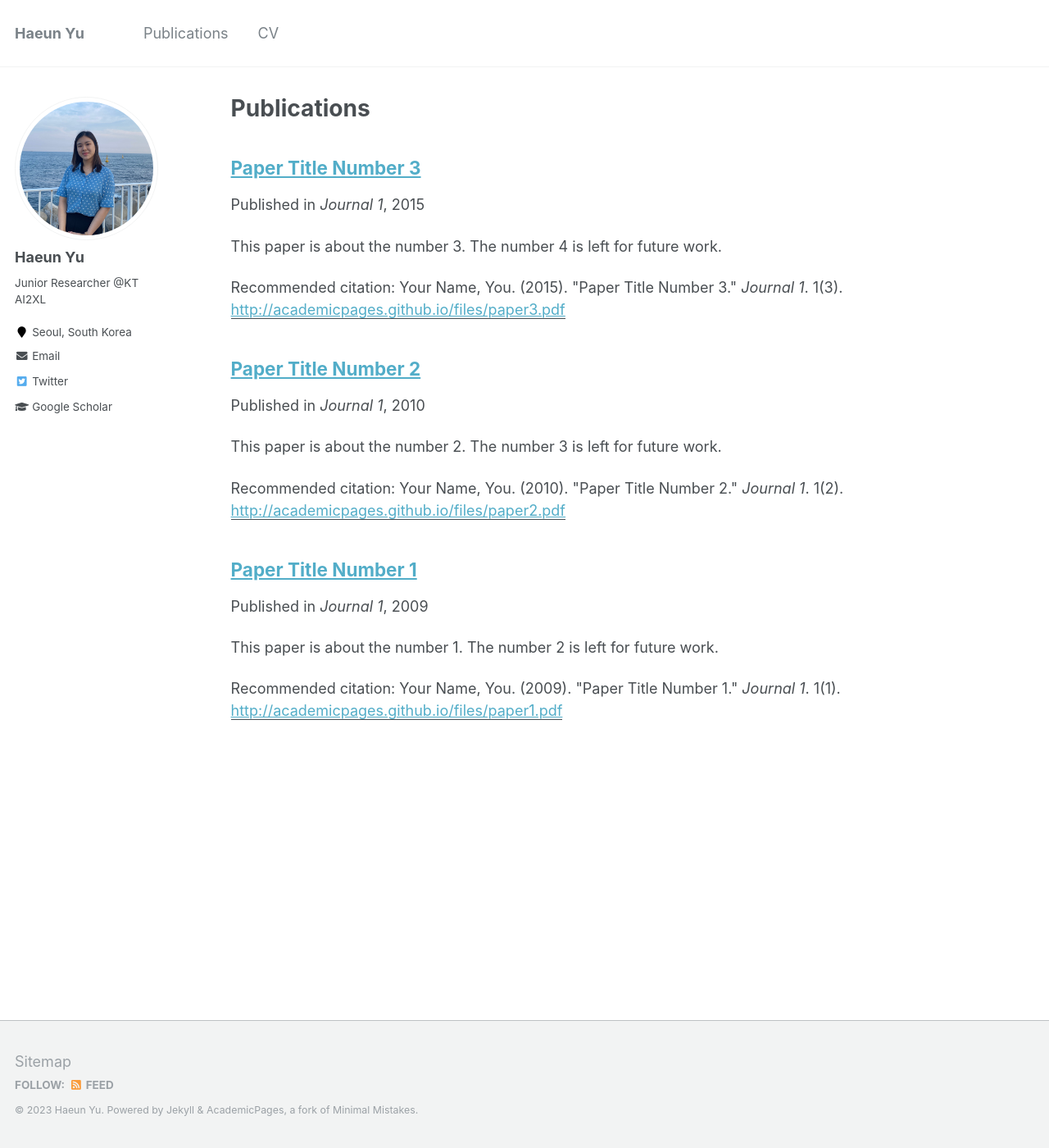
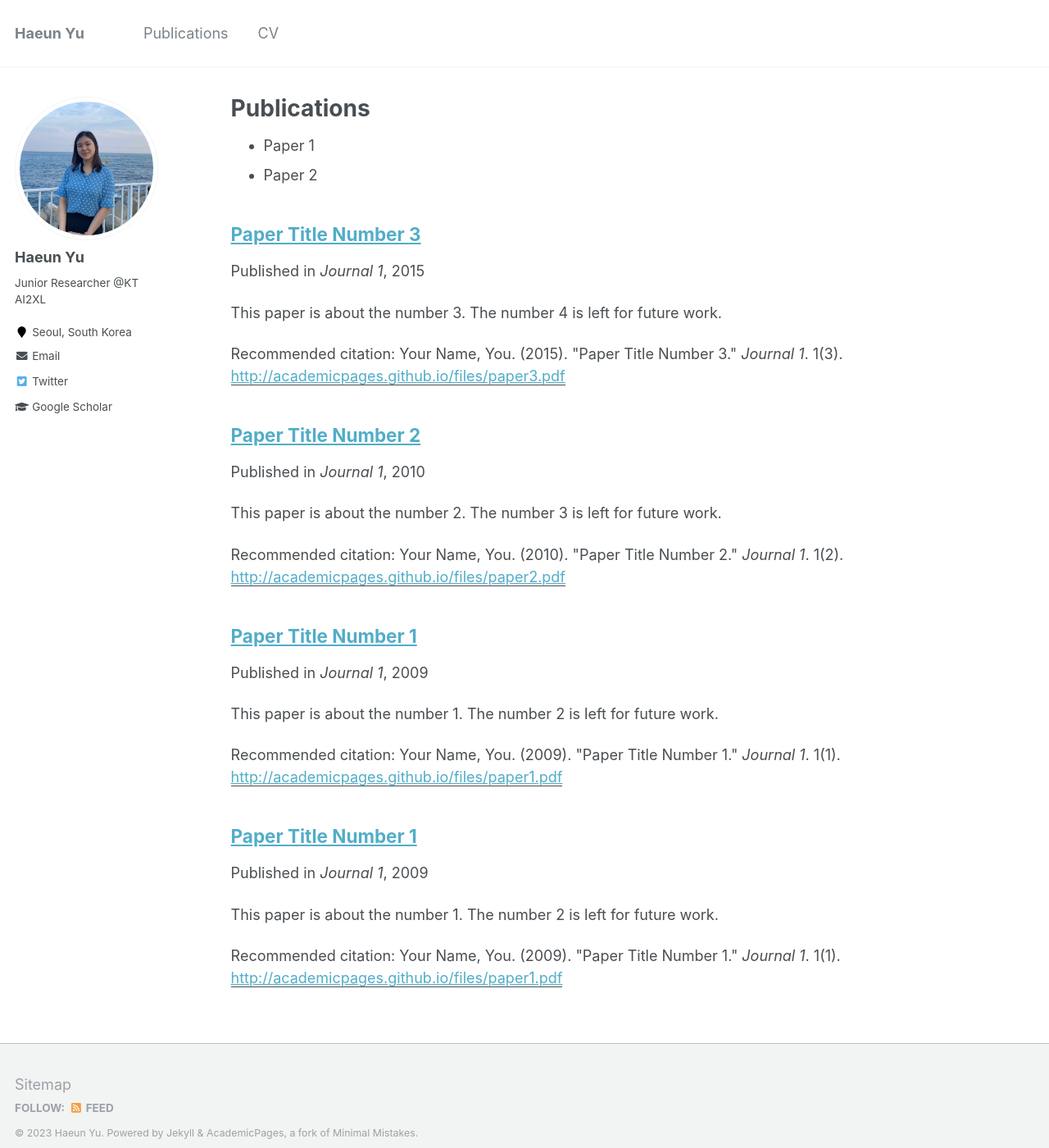
Before and after one commit to HaeunYu/haeunyu.github.io, a Jekyll site: the page built from _pages/publications.md, in a window 1280 px wide and 1400 px high. Shown: the whole window at 82% size. Built offline with Jekyll 4.4.1, drawn with Linux system fonts in a browser that asks for light colours.

Commit message:
update phd

```diff
--- a/_pages/publications.md
+++ b/_pages/publications.md
@@ -11,6 +11,9 @@ author_profile: true
 
 {% include base_path %}
 
+* Paper 1
+* Paper 2
+
 {% for post in site.publications reversed %}
   {% include archive-single.html %}
 {% endfor %}
--- /dev/null
+++ b/_publications/cikm-2021.md
@@ -0,0 +1,11 @@
+---
+title: "Paper Title Number 1"
+collection: publications
+permalink: /publication/2009-10-01-paper-title-number-1
+excerpt: 'This paper is about the number 1. The number 2 is left for future work.'
+date: 2009-10-01
+venue: 'Journal 1'
+paperurl: 'http://academicpages.github.io/files/paper1.pdf'
+citation: 'Your Name, You. (2009). &quot;Paper Title Number 1.&quot; <i>Journal 1</i>. 1(1).'
+---
+[Download paper here](http://academicpages.github.io/files/paper1.pdf)
```
Also changed, not shown: _pages/about.md (+3 -2 lines), _pages/cv.md (+2 -2 lines).
